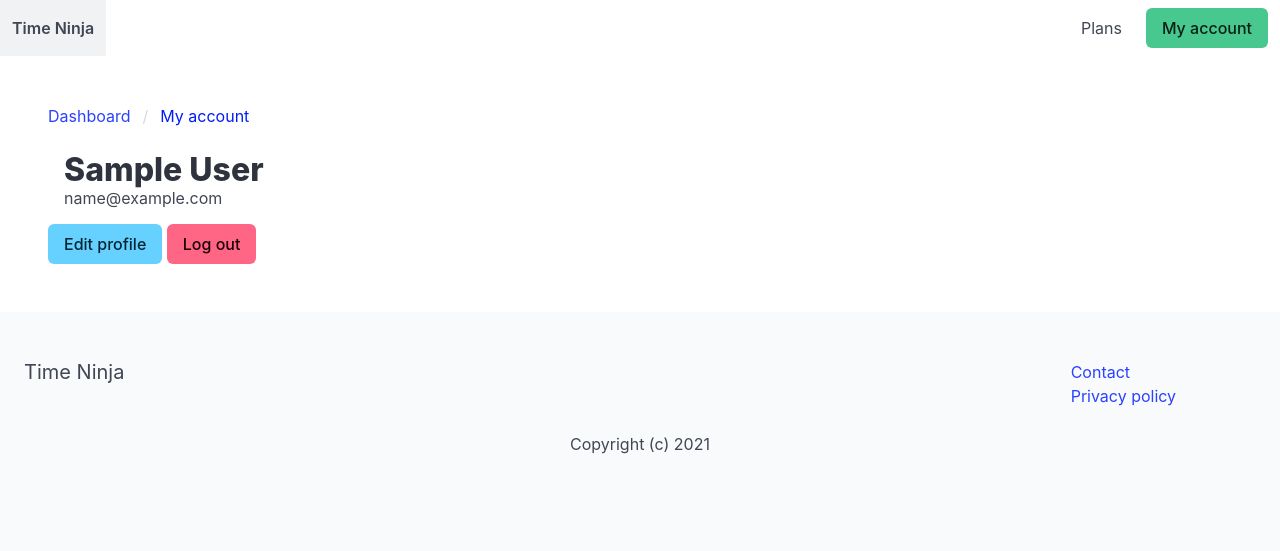
After one commit to mohit56779/TIme-Ninja, a Django app: page /myaccount/ in a window 1280 px wide. The commit adds this page. Shown: the top 551 px of the page. Run offline with Django 3.2, Linux system fonts and the light colour scheme; the visitor is signed in with stand-in values (Sample User, id 1); some libraries are stand-ins or nearby versions.

Commit message:
added logout and dashboard functionalities

```diff
--- a/apps/core/templates/core/base.html
+++ b/apps/core/templates/core/base.html
@@ -24,8 +24,12 @@
 
                         <div class="navbar-item">
                             <div class="buttons">
-                                <a href="{% url 'signup' %}" class="button is-success"><strong>Sign up</strong></a>
-                                <a href="{% url 'login' %}" class="button">Log in</a>
+                                {% if request.user.is_authenticated %}
+                                    <a href="{% url 'myaccount' %}" class="button is-success">My account</a>
+                                {% else %}
+                                    <a href="{% url 'signup' %}" class="button is-success"><strong>Sign up</strong></a>
+                                    <a href="{% url 'login' %}" class="button">Log in</a>
+                                {% endif %}
                             </div>
                         </div>
                     </div>
--- /dev/null
+++ b/apps/userprofile/templates/userprofiles/myaccount.html
@@ -0,0 +1,30 @@
+{% extends 'core/base.html' %}
+
+{% block title %}My account | {% endblock %}
+
+{% block content %}
+    <nav class="breadcrumb" aria-label="breadcrumbs">
+        <ul>
+            <li><a href="#">Dashboard</a></li>
+            <li class="is-active"><a href="{% url 'myaccount' %}" aria-current="page">My account</a></li>
+        </ul>
+    </nav>
+
+    <div class="columns">
+        <div class="column is-6">
+            <div class="media mb-4">
+                <div class="media-left">
+
+                </div>
+
+                <div class="media-content">
+                    <p class="title is-3">{% firstof user.get_full_name user.username %}</p>
+                    <p class="subtitle is-6">{{ user.email }}</p>
+                </div>
+            </div>
+
+            <a href="{% url 'edit_profile' %}" class="button is-info">Edit profile</a>
+            <a href="{% url 'logout' %}" class="button is-danger">Log out</a>
+        </div>
+    </div>
+{% endblock %}
--- a/apps/userprofile/views.py
+++ b/apps/userprofile/views.py
@@ -1,4 +1,6 @@
+from django.contrib import messages
 from django.contrib.auth import login
+from django.contrib.auth.decorators import login_required
 from django.contrib.auth.forms import UserCreationForm
 from django.contrib.auth.models import User
 from django.shortcuts import render, redirect
@@ -11,6 +13,24 @@ from .models import Userprofile
 
 #
 # Views
+@login_required
+def edit_profile(request):
+    if(request.method == "POST"):
+        request.user.first_name = request.POST.get('first_name', '')
+        request.user.last_name = request.POST.get('last_name', '')
+        request.user.email = request.POST.get('email', '')
+        request.user.save()
+
+        messages.info(request,'The change was saved')
+
+        return redirect('myaccount')
+
+    return render(request,'userprofiles/edit_profile.html')
+
+@login_required
+def myaccount(request):
+    return render(request,'userprofiles/myaccount.html')
+
 
 def signup(request):
     if request.method == 'POST':
--- a/timeNinja/settings.py
+++ b/timeNinja/settings.py
@@ -26,6 +26,10 @@ SECRET_KEY = 'django-insecure-$l8@2u7)7vlv=wpr00fn3_c!y*3f3qd)kds2$vx1w+3^53dp-z
 DEBUG = True
 
 ALLOWED_HOSTS = []
+
+LOGIN_URL = 'login'
+LOGIN_REDIRECT_URL = 'myaccount'
+LOGOUT_URL = 'frontpage'
 
 
 # Application definition
--- a/timeNinja/urls.py
+++ b/timeNinja/urls.py
@@ -18,7 +18,7 @@ from django.contrib.auth import views as auth_views
 from django.urls import path
 
 from apps.core.views import frontpage, privacy, plans
-from apps.userprofile.views import signup
+from apps.userprofile.views import signup,myaccount, edit_profile
 
 urlpatterns = [
     path('', frontpage, name='frontpage'),
@@ -30,4 +30,7 @@ urlpatterns = [
     # Auth
     path('signup/', signup, name='signup'),
     path('login/', auth_views.LoginView.as_view(template_name='userprofiles/login.html') , name='login'),
+    path('myaccount/', myaccount, name='myaccount'),
+    path('login/', auth_views.LogoutView.as_view() , name='logout'),
+    path('myaccount/edit_profile', edit_profile, name='edit_profile'),
 ]
```
Also changed, not shown: apps/userprofile/templates/userprofiles/edit_profile.html (added, +14 -0 lines), 2 other files.
